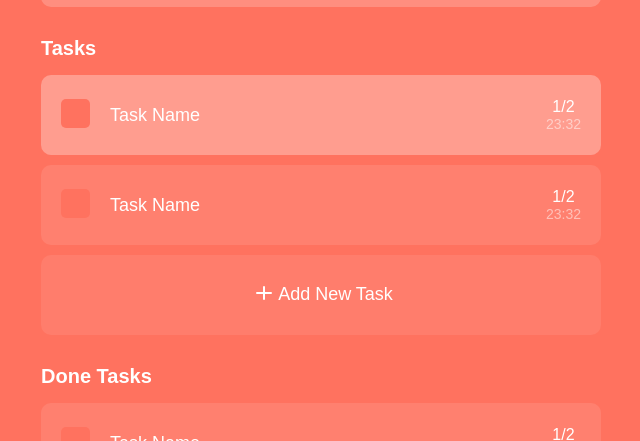
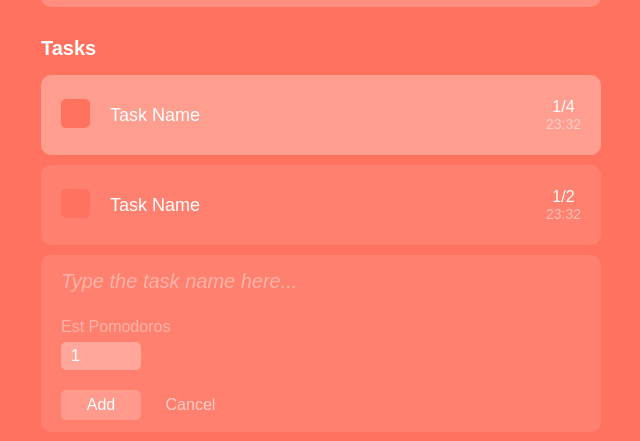
Before and after one commit to devkirkir/javascript-pomodoro, a website with bundled scripts: page index.html in a window 1280 px wide. Both pictures are taken after a click on the element "Add New Task". Shown: the part 355-796 px from the top of the page, without its empty margins (319-959 px from the left). Built offline with nearby package versions, Linux system fonts and the light colour scheme.

Commit message:
addTask Form

```diff
--- a/assets/js/index.js
+++ b/assets/js/index.js
@@ -1,7 +1,8 @@
 import modal from "./modules/modals.mjs";
+import tasks from "./modules/tasks.mjs";
 import timerModule from "./modules/timer.mjs";
 
-window.addEventListener("DOMContentLoaded", () => {
+document.addEventListener("DOMContentLoaded", () => {
   timerModule();
   modal(".open-modal-how", ".modal-how", ".ok", "modal-how_active");
   modal(
@@ -10,4 +11,6 @@ window.addEventListener("DOMContentLoaded", () => {
     ".cancel",
     "modal-settings_active"
   );
+
+  tasks();
 });
--- /dev/null
+++ b/assets/js/modules/tasks.mjs
@@ -0,0 +1,41 @@
+const tasks = () => {
+  const tasksContainer = document.querySelector(".tasks-list"),
+    btnAddTask = document.querySelector(".tasks-list__add"),
+    formAdd = document.querySelector(".create-task-form"),
+    formCancelBtn = document.querySelector(".cancel-btn");
+
+  let activeTasks = [
+    {
+      isDone: false,
+      isActive: true,
+      taskTitle: "Task Name",
+      pomodorosNeed: 4,
+      currentPomodoros: 1,
+      time: 600,
+    },
+  ];
+
+  function formOpen(bool) {
+    if (bool) {
+      btnAddTask.classList.remove("tasks-list__add_show");
+      btnAddTask.classList.add("tasks-list__add_hide");
+      formAdd.classList.add("create-task-form_show");
+      formAdd.classList.remove("create-task-form_hide");
+    } else {
+      btnAddTask.classList.add("tasks-list__add_show");
+      btnAddTask.classList.remove("tasks-list__add_hide");
+      formAdd.classList.remove("create-task-form_show");
+      formAdd.classList.add("create-task-form_hide");
+    }
+  }
+
+  btnAddTask.addEventListener("click", () => {
+    formOpen(true);
+  });
+
+  formCancelBtn.addEventListener("click", () => {
+    formOpen(false);
+  });
+};
+
+export default tasks;
--- a/assets/scss/_vars.scss
+++ b/assets/scss/_vars.scss
@@ -9,6 +9,7 @@ $white008: rgba(255, 255, 255, 0.08);
 $white01: rgba(255, 255, 255, 0.1);
 $white02: rgba(255, 255, 255, 0.2);
 $white03: rgba(255, 255, 255, 0.3);
+$white04: rgba(255, 255, 255, 0.4);
 
 $darkGray: #414141;
 $gray: #636363;
--- a/assets/scss/components/tasks/tasks.scss
+++ b/assets/scss/components/tasks/tasks.scss
@@ -10,8 +10,7 @@
 
   .tasks-list,
   .done-tasks-list {
-    &__elem,
-    &__add {
+    &__elem {
       position: relative;
       display: flex;
       align-items: center;
@@ -52,9 +51,16 @@
     }
 
     &__add {
+      position: relative;
+      align-items: center;
+      width: 100%;
+      min-height: 80px;
+      border-radius: 10px;
       background-color: $white008;
       transition: background-color 0.3s linear;
       cursor: pointer;
+      padding: 0 20px;
+      margin: 10px 0;
 
       .add-task-title {
         width: 100%;
@@ -81,6 +87,76 @@
       }
     }
 
+    &__add_show {
+      display: flex;
+    }
+
+    &__add_hide {
+      display: none;
+    }
+
+    .create-task-form_hide {
+      display: none;
+    }
+
+    .create-task-form_show {
+      display: flex;
+    }
+
+    .create-task-form {
+      flex-direction: column;
+      width: 100%;
+      background-color: $white01;
+      border-radius: 10px;
+      padding: 0 20px 12px;
+      margin: 10px 0;
+
+      &__input {
+        color: #fff;
+        font-size: 20px;
+        border: none;
+        outline: none;
+        background-color: transparent;
+        padding: 15px 0;
+        margin-bottom: 10px;
+
+        &::placeholder {
+          color: $white04;
+          font-style: italic;
+        }
+      }
+
+      &__label {
+        color: $white04;
+        margin-bottom: 6px;
+      }
+
+      &__number {
+        width: 80px;
+        border-radius: 5px;
+        border: none;
+        outline: none;
+        background-color: $white03;
+        color: #fff;
+        padding: 5px 10px;
+        margin-bottom: 20px;
+      }
+
+      &-btns {
+        &__btn {
+          width: 80px;
+          @include btn(#fff, $white02, $white02, $white03);
+          padding: 6px 0;
+          margin-right: 5px;
+        }
+
+        .cancel-btn {
+          color: rgba(255, 255, 255, 0.6);
+          background-color: transparent;
+        }
+      }
+    }
+
     &__elem {
       cursor: pointer;
       transition: 0.3s linear;
--- a/index.html
+++ b/index.html
@@ -49,7 +49,7 @@
           <h3 class="tasks__title">Tasks</h3>
 
           <div class="tasks-list">
-            <div class="tasks-list__elem task tasks-list__elem_active">
+            <div class="tasks-list__elem tasks-list__elem_active task">
               <div class="checkbox-container">
                 <input class="checkbox" type="checkbox" name="task-done" />
                 <label for="task-done"></label>
@@ -58,7 +58,11 @@
               <p class="task-title">Task Name</p>
 
               <div class="task-stat">
-                <span class="task-stat__quanity">1/2</span>
+                <span class="task-stat__quanity"
+                  ><span class="current">1</span>/<span class="need"
+                    >4</span
+                  ></span
+                >
                 <span class="task-stat__time">23:32</span>
               </div>
             </div>
@@ -77,8 +81,33 @@
               </div>
             </div>
 
-            <div class="tasks-list__add">
+            <div class="tasks-list__add tasks-list__add_show">
               <span class="add-task-title">Add New Task</span>
+            </div>
+
+            <div class="create-task-form create-task-form_hide">
+              <input
+                type="text"
+                class="create-task-form__input"
+                name="create-task-title"
+                placeholder="Type the task name here..."
+              />
+              <label class="create-task-form__label" for="create-task-title"
+                >Est Pomodoros</label
+              >
+              <input
+                type="number"
+                class="create-task-form__number"
+                name="create-task-title"
+                value="1"
+              />
+
+              <div class="create-task-form-btns">
+                <button class="create-task-form-btns__btn add-btn">Add</button>
+                <button class="create-task-form-btns__btn cancel-btn">
+                  Cancel
+                </button>
+              </div>
             </div>
           </div>
         </section>
@@ -159,5 +188,6 @@
 
     <div class="layout"></div>
     <script type="module" src="assets/js/index.js"></script>
+    <!-- <script src="assets/js/modules/tasks.js"></script> -->
   </body>
 </html>
```
Also changed, not shown: assets/css/style.css, 1 other file.
